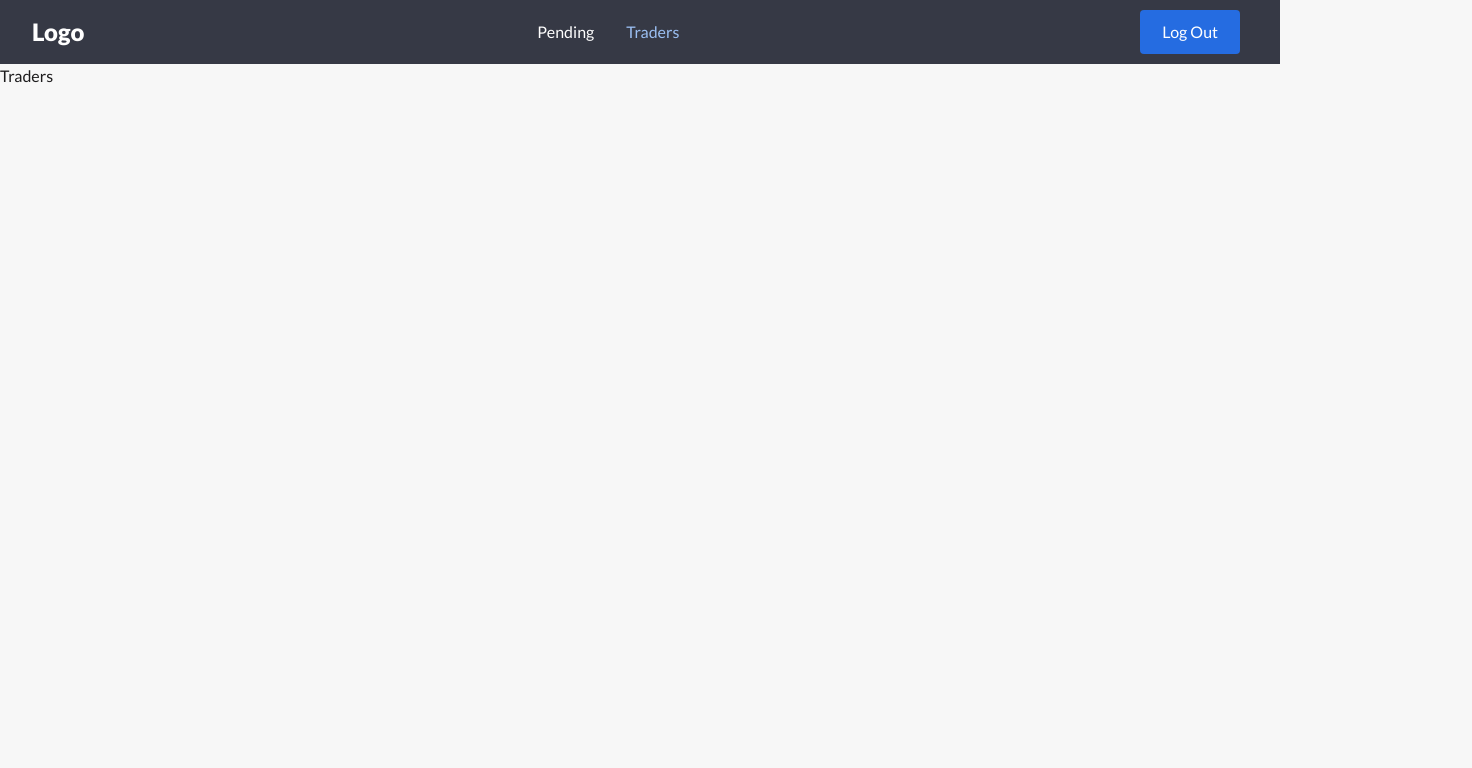
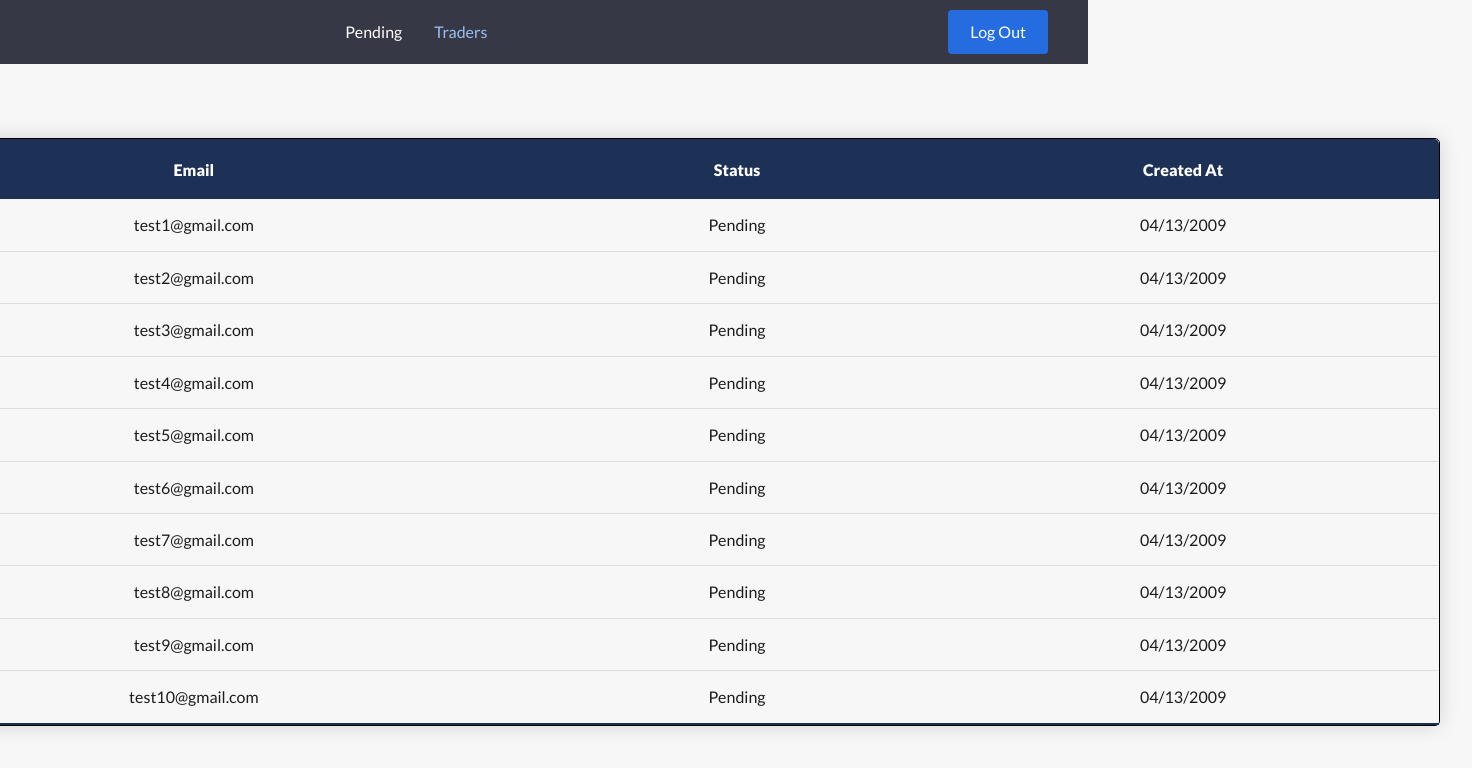
Before and after one commit to macarron001/react-stock-trading, a React (Create React App) app: page /traders in a window 1280 px wide. Shown: the top 768 px of the page, 1472 px wide, since content can reach past the window. Built offline with nearby package versions, Linux system fonts and the light colour scheme.

Commit message:
created and styled list of traders component

```diff
--- a/src/components/admin/Traders.jsx
+++ b/src/components/admin/Traders.jsx
@@ -1,8 +1,86 @@
 import React from 'react'
 
 const Traders = () => {
+
+  const users = [
+    {
+      email : 'test1@gmail.com',
+      approved: false,
+      date: '04/13/2009'
+    },
+    {
+      email : 'test2@gmail.com',
+      approved: false,
+      date: '04/13/2009'
+    },
+    {
+      email : 'test3@gmail.com',
+      approved: false,
+      date: '04/13/2009'
+    },
+    {
+      email : 'test4@gmail.com',
+      approved: false,
+      date: '04/13/2009'
+    },
+    {
+      email : 'test5@gmail.com',
+      approved: false,
+      date: '04/13/2009'
+    },
+    {
+      email : 'test6@gmail.com',
+      approved: false,
+      date: '04/13/2009'
+    },
+    {
+      email :'test7@gmail.com',
+      approved: false,
+      date: '04/13/2009'
+    },
+    {
+      email : 'test8@gmail.com',
+      approved: false,
+      date: '04/13/2009'
+    },
+    {
+      email : 'test9@gmail.com',
+      approved: false,
+      date: '04/13/2009'
+    },
+    {
+      email : 'test10@gmail.com',
+      approved: false,
+      date: '04/13/2009'
+    }
+  ]
+
   return (
-    <div>Traders</div>
+    <div className="wrapper-portfolio">
+      <div className="container-transaction">
+        <table>
+            <thead className="thead-transaction">
+              <tr>
+                <th>Email</th>
+                <th>Status</th>
+                <th>Created At</th>
+              </tr>
+            </thead>
+
+            <tbody className="transaction-table-body">
+              {users !== "" && users.map((user) => {
+                return (
+                  <tr key={user.email}>
+                    <td>{user.email}</td>
+                    <td>{user.approved == true ? 'Approved' : 'Pending'}</td>
+                    <td>{user.date}</td>
+                  </tr>
+                )
+              })}
+            </tbody>
+          </table>
+      </div>
+    </div>
   )
 }
 
```
